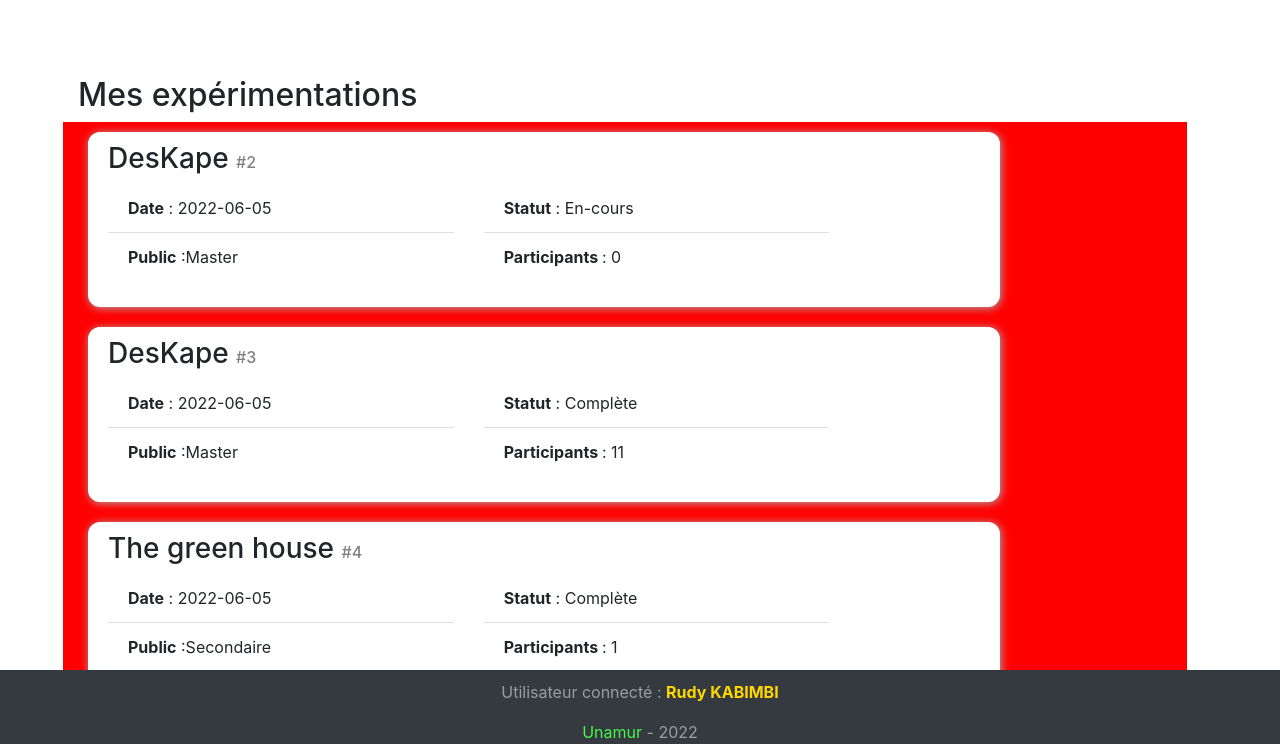
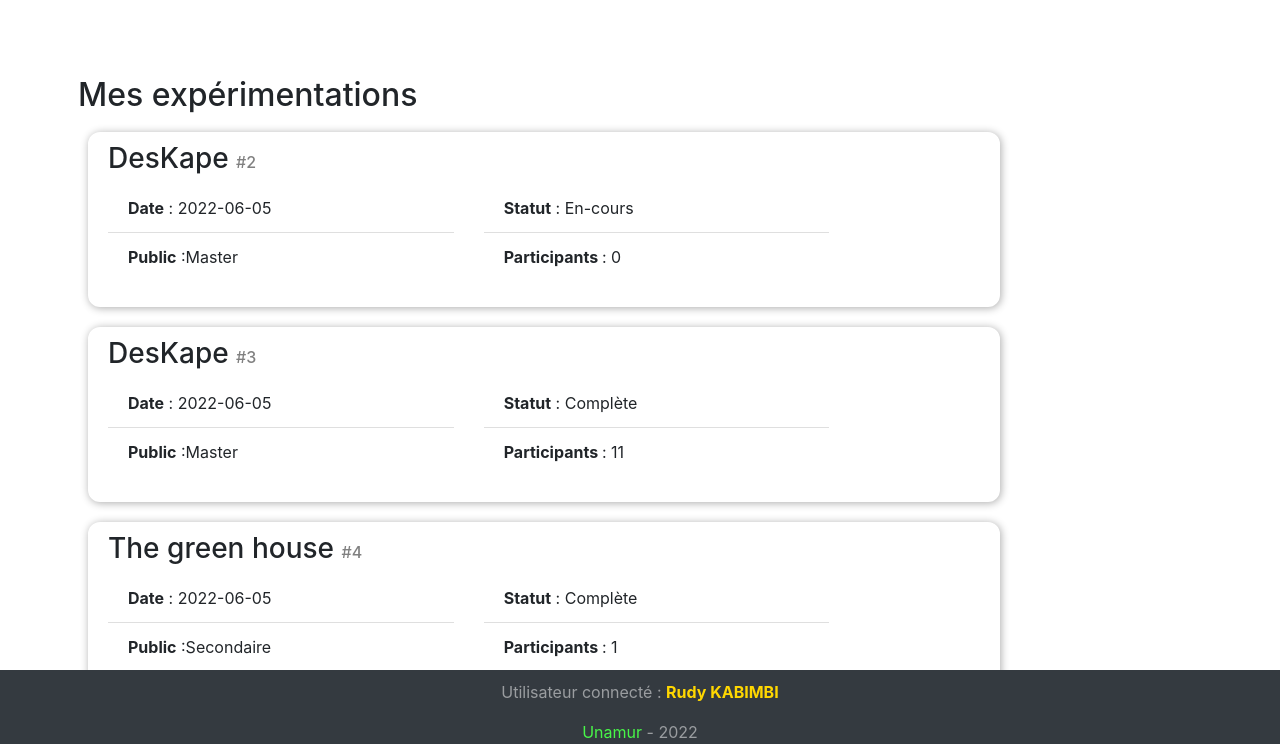
Before and after one commit to rkabimbi/evscape_flask_ok, a Flask app: page /mesExperimentations in a window 1280 px wide. Shown: the part 56-804 px from the top of the page. Run offline with Flask 2, Linux system fonts and the light colour scheme; a user stored in the database is signed in; data comes from the database, SQL or seed files in the repository; parts of the project's set-up code (start-up, migrations or seed data) failed here and were passed over; some libraries are stand-ins or nearby versions.

Commit message:
a priori tt fctionne

```diff
--- a/my_app/static/js/fonctions_flux.js
+++ b/my_app/static/js/fonctions_flux.js
@@ -3,5 +3,6 @@ function changerImageFond()
 {
     document.getElementById('body').style.backgroundImage="none"
     document.getElementById('body').style.backgroundColor="white"
+    //document.getElementById('body').style.backgroundImage.display="hidden"
     console.log("il a loadé le fond!!!!!")
 }
--- a/my_app/templates/mesExperimentations.html
+++ b/my_app/templates/mesExperimentations.html
@@ -18,7 +18,7 @@
 <h2> Mes expérimentations</h2>
 
 
-  <div class="row  col-sm-12" style="background-color:red" >
+  <div class="row  col-sm-12"  >
 
     {%for experimentation in mesExperimentations%}
 
```
Also changed, not shown: 1 other file.
